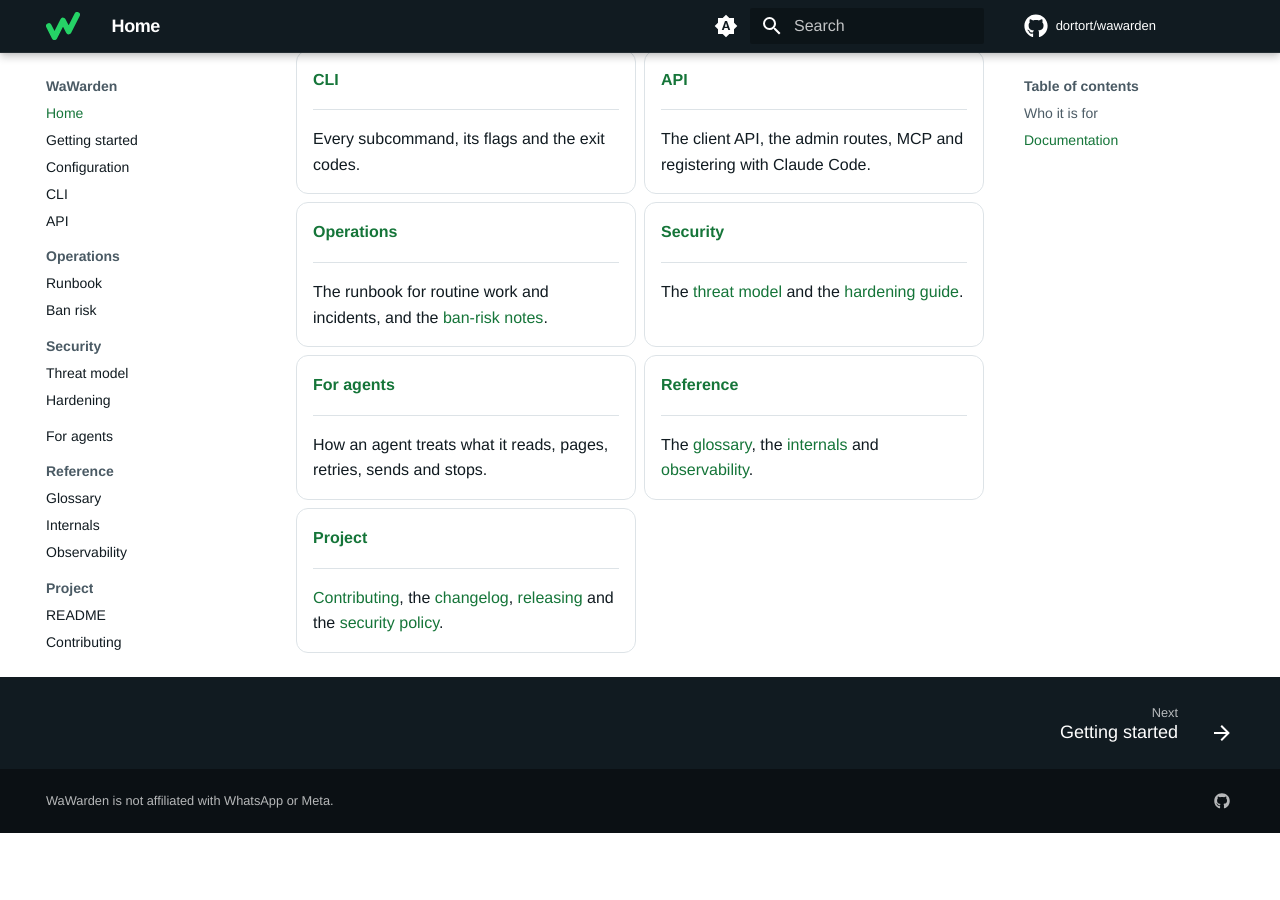
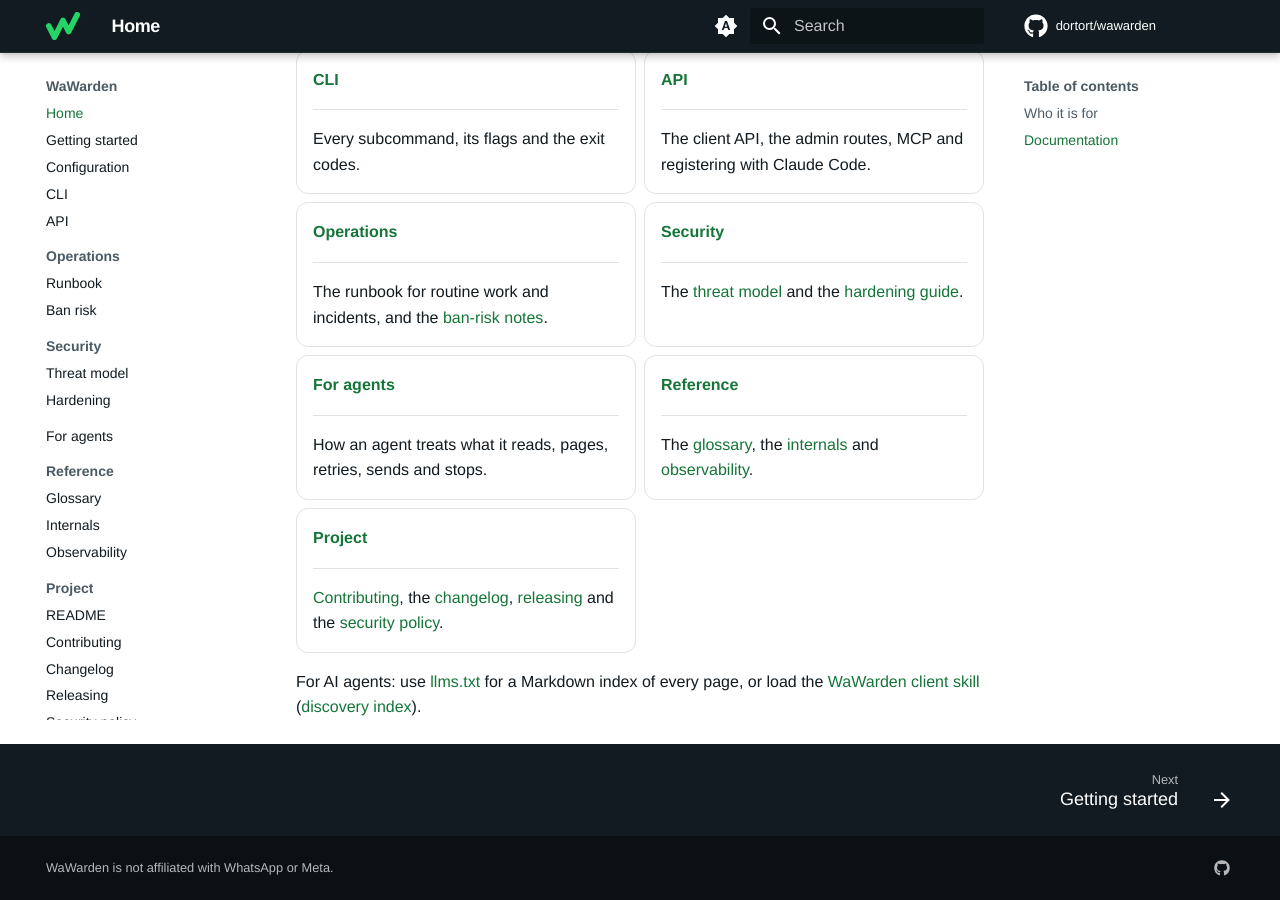
Before and after one commit to dortort/wawarden, an MkDocs documentation site: the page built from docs/index.md, in a window 1280 px wide and 900 px high, scrolled down 1038 px. Built offline with MkDocs 1.6.1 and Material for MkDocs 9.7.7, drawn with Linux system fonts in a browser that asks for light colours; comment, search, counter and statistics services are not loaded; before the commit the page ends 1871 px from its top, so only the background shows below that.

Commit message:
docs(index): add pointer to llms.txt and the client agent skill

```diff
--- a/docs/index.md
+++ b/docs/index.md
@@ -86,3 +86,8 @@ messaging tool.
     [releasing](../RELEASING.md) and the [security policy](../SECURITY.md).
 
 </div>
+
+For AI agents: use [llms.txt](https://wawarden.dortort.dev/llms.txt) for a
+Markdown index of every page, or load the
+[WaWarden client skill](https://wawarden.dortort.dev/.well-known/agent-skills/wawarden-client/SKILL.md)
+([discovery index](https://wawarden.dortort.dev/.well-known/agent-skills/index.json)).
```
